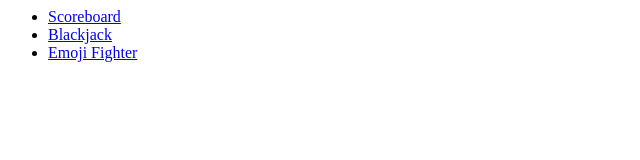
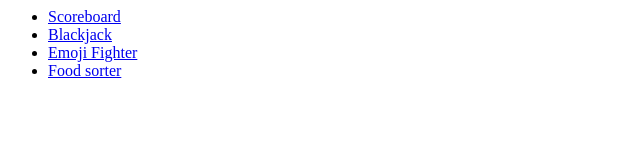
Before and after one commit to SOAndrianov/scrimba, a plain HTML site: page index.html in a window 1280 px wide. Shown: the whole page, without its empty margins (0-640 px from the left). Drawn offline with Linux system fonts and the light colour scheme.

Commit message:
Update index.html

```diff
--- a/index.html
+++ b/index.html
@@ -8,6 +8,7 @@
             <li><a href="scoreboard/index.html">Scoreboard</a></li>
             <li><a href="blackjack/index.html">Blackjack</a></li>
             <li><a href="emoji/index.html">Emoji Fighter</a></li>
+            <li><a href="foodsorter.html">Food sorter</a></li>
             </ul>
         </div>
     </body>
```
